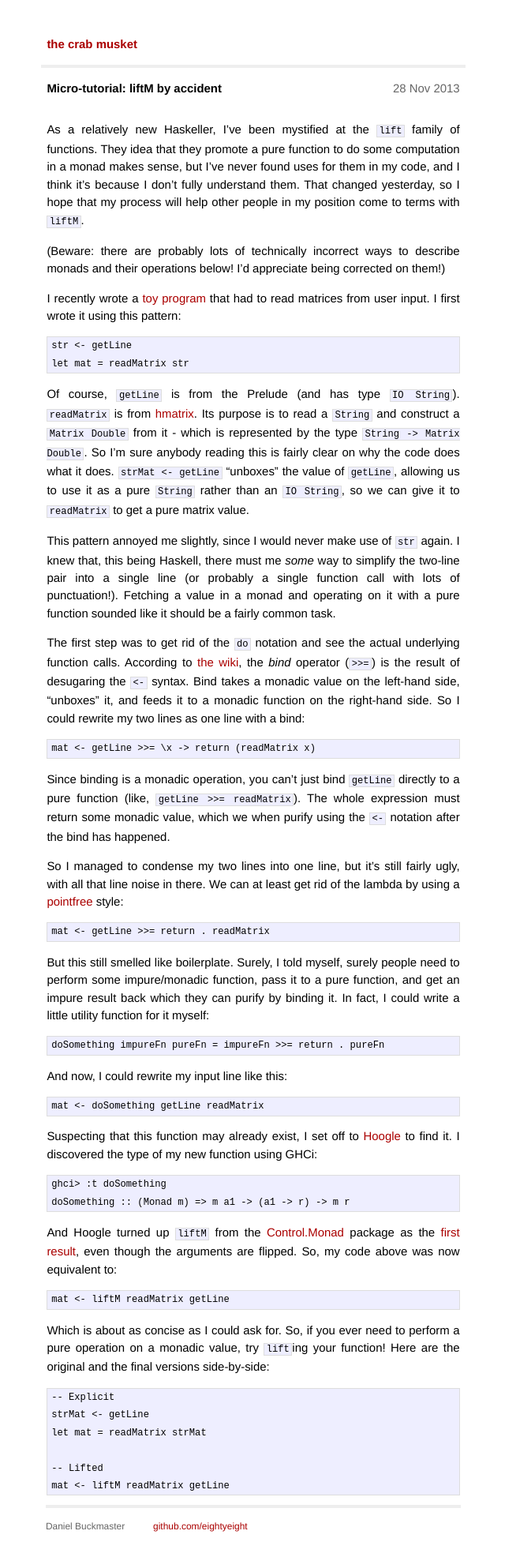
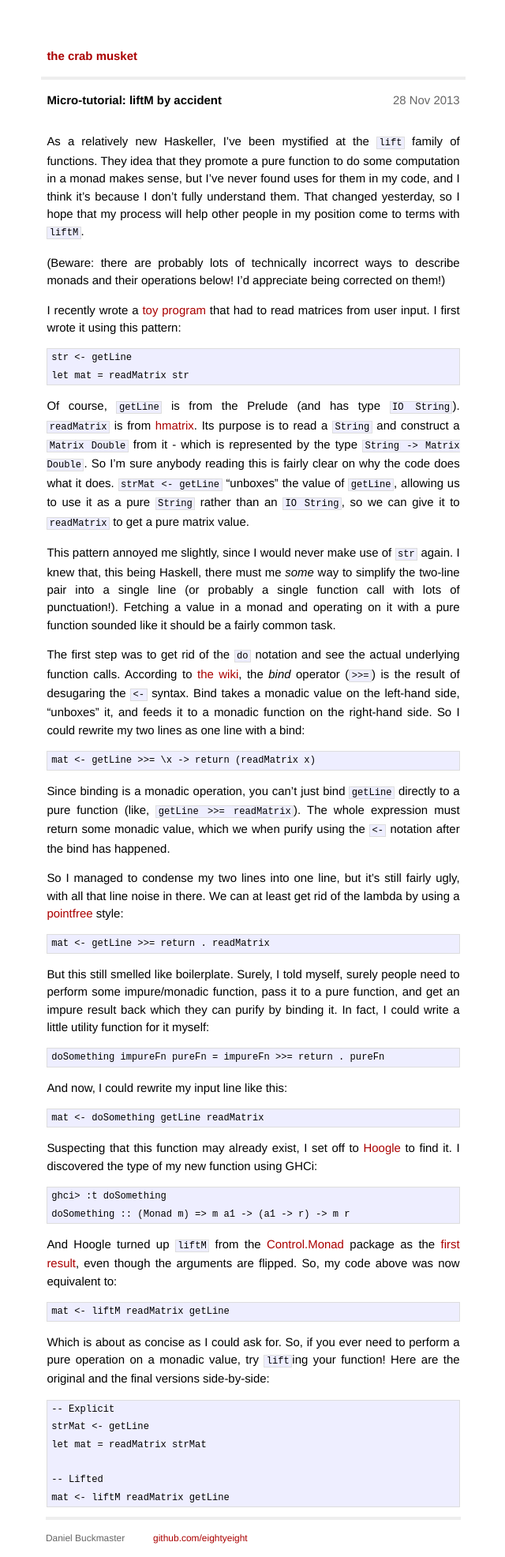
Before and after one commit to crabmusket/eightyeight.github.io, a Jekyll site: the page built from _posts/2013-11-28-liftm-by-accident.md, in a window 1280 px wide. Shown: the whole page at 79% size, without its empty margins (319-959 px from the left). Built offline with Jekyll 4.4.1, drawn with Linux system fonts in a browser that asks for light colours.

Commit message:
Fixed wrapping and spacing with code.

```diff
--- a/css/main.css
+++ b/css/main.css
@@ -21,6 +21,7 @@
 
 h1, h2, h3, h4, h5, h6 {
   font-size: 100%;
+  margin: 1em 0;
 }
 
 h1 { margin-bottom: 1em; }
@@ -156,7 +157,7 @@
   border: 1px solid #ddd;
   background-color: #eef;
   padding: 0 .4em;
-  white-space: pre-wrap;
+  overflow-x: auto;
 }
 
 #post ul, #post ol {
```
